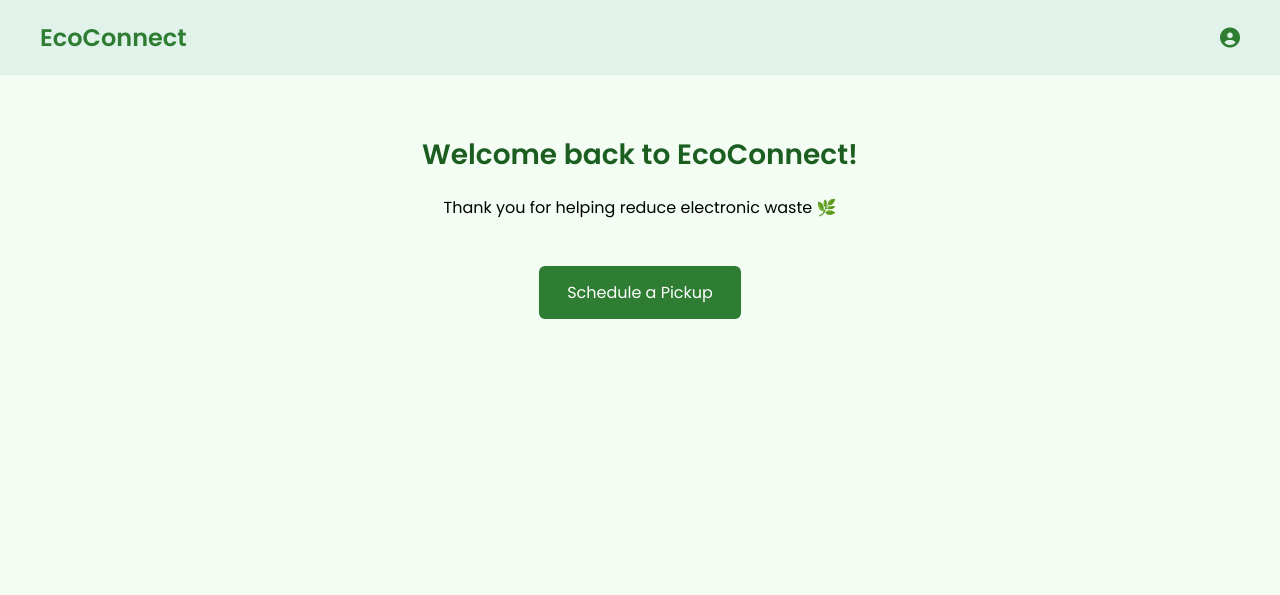
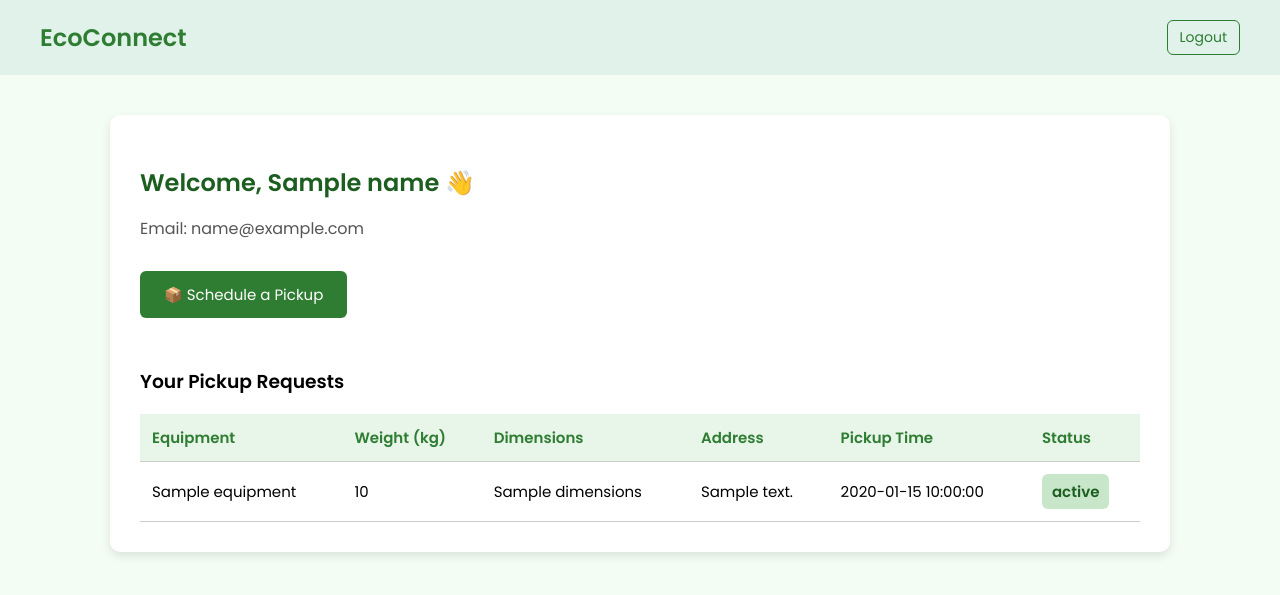
Before and after one commit to Labreo/hackathon-gec, a Flask app: template templates/home.html in a window 1280 px wide. Shown: the top 595 px of the page. Run offline with Flask 3, Linux system fonts and the light colour scheme; the template is opened without the code that fills it: most values are stand-ins (such as "Sample title", 1, 10 or a date in 2020); some libraries are stand-ins or nearby versions.

Commit message:
Merged Profile Page into Home

```diff
--- a/templates/home.html
+++ b/templates/home.html
@@ -2,14 +2,14 @@
 <html lang="en">
 <head>
   <meta charset="UTF-8">
-  <title>EcoConnect - Home</title>
+  <title>EcoConnect - Dashboard</title>
   <link href="https://fonts.googleapis.com/css2?family=Poppins:wght@400;600&display=swap" rel="stylesheet">
   <script src="https://kit.fontawesome.com/a076d05399.js" crossorigin="anonymous"></script>
   <style>
     body {
+      font-family: 'Poppins', sans-serif;
       margin: 0;
       padding: 0;
-      font-family: 'Poppins', sans-serif;
       background-color: #f4fdf4;
     }
 
@@ -27,50 +27,137 @@
       color: #2e7d32;
     }
 
-    .profile-icon {
-      font-size: 20px;
+    .top-right {
+      display: flex;
+      align-items: center;
+      gap: 20px;
+    }
+
+    .logout-btn {
+      font-size: 14px;
+      text-decoration: none;
       color: #2e7d32;
-      cursor: pointer;
+      border: 1px solid #2e7d32;
+      padding: 6px 12px;
+      border-radius: 6px;
+      transition: background-color 0.3s, color 0.3s;
+    }
+
+    .logout-btn:hover {
+      background-color: #2e7d32;
+      color: white;
     }
 
     .container {
-      padding: 40px 20px;
-      text-align: center;
+      max-width: 1000px;
+      margin: 40px auto;
+      background: #ffffff;
+      padding: 30px;
+      border-radius: 10px;
+      box-shadow: 0 4px 10px rgba(0, 0, 0, 0.1);
     }
 
-    .container h1 {
-      font-size: 28px;
+    .container h2 {
       color: #1b5e20;
+      margin-bottom: 10px;
+    }
+
+    .welcome {
+      font-size: 16px;
+      color: #555;
+      margin-bottom: 30px;
     }
 
     .btn {
       display: inline-block;
-      margin-top: 30px;
-      padding: 14px 28px;
+      margin-bottom: 30px;
+      padding: 12px 24px;
       background-color: #2e7d32;
       color: white;
       text-decoration: none;
       border-radius: 6px;
-      font-size: 16px;
+      font-size: 15px;
     }
 
     .btn:hover {
       background-color: #1b5e20;
+    }
+
+    table {
+      width: 100%;
+      border-collapse: collapse;
+      font-size: 15px;
+    }
+
+    th, td {
+      padding: 12px;
+      border-bottom: 1px solid #ccc;
+      text-align: left;
+    }
+
+    th {
+      background-color: #e8f5e9;
+      color: #2e7d32;
+    }
+
+    .status {
+      font-weight: bold;
+      padding: 6px 10px;
+      border-radius: 6px;
+      background-color: #c8e6c9;
+      color: #1b5e20;
+      display: inline-block;
+    }
+
+    .no-data {
+      color: #777;
+      margin-top: 20px;
     }
   </style>
 </head>
 <body>
   <header>
     <div class="logo">EcoConnect</div>
-    <div class="profile-icon">
-      <i class="fas fa-user-circle"></i>
+    <div class="top-right">
+      <a href="/logout" class="logout-btn">Logout</a>
     </div>
   </header>
 
   <div class="container">
-    <h1>Welcome back to EcoConnect!</h1>
-    <p>Thank you for helping reduce electronic waste 🌿</p>
-    <a href="{{ url_for('request_pickup') }}" class="btn">Schedule a Pickup</a>
+    <h2>Welcome, {{ name }} 👋</h2>
+    <p class="welcome">Email: {{ email }}</p>
+
+    <a href="{{ url_for('request-pickup') }}" class="btn">📦 Schedule a Pickup</a>
+
+    <h3>Your Pickup Requests</h3>
+    {% if pickups %}
+    <table>
+      <thead>
+        <tr>
+          <th>Equipment</th>
+          <th>Weight (kg)</th>
+          <th>Dimensions</th>
+          <th>Address</th>
+          <th>Pickup Time</th>
+          <th>Status</th>
+        </tr>
+      </thead>
+      <tbody>
+        {% for pickup in pickups %}
+        <tr>
+          <td>{{ pickup.equipment }}</td>
+          <td>{{ pickup.weight }}</td>
+          <td>{{ pickup.dimensions }}</td>
+          <td>{{ pickup.address }}</td>
+          <td>{{ pickup.pickup_time }}</td>
+          <td><span class="status">{{ pickup.status }}</span></td>
+        </tr>
+        {% endfor %}
+      </tbody>
+    </table>
+    {% else %}
+      <p class="no-data">You have no pickup requests yet.</p>
+    {% endif %}
   </div>
 </body>
 </html>
```
Also changed, not shown: templates/profile.html (deleted, +0 -113 lines).
